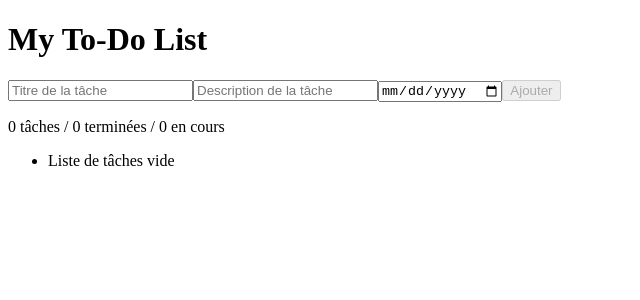
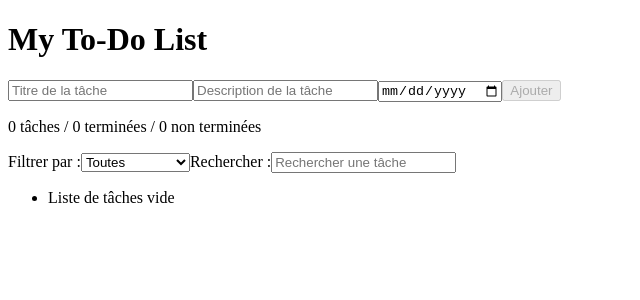
Before and after one commit to paulinefvl/ToDoList---Framework-JS, an Angular app: page / in a window 1280 px wide. Shown: the top 300 px of the page, without its empty margins (0-640 px from the left). Built offline with nearby package versions, Linux system fonts and the light colour scheme.

Commit message:
Filtres, recherche et tri des tâches

```diff
--- a/src/app/app.html
+++ b/src/app/app.html
@@ -9,10 +9,20 @@
   <button type="submit" [disabled]="title.trim().length < 3 || invalideDate()">Ajouter</button>
 </form>
 
-<p>{{ taskService.total() }} tâches / {{ taskService.doneTasks() }} terminées / {{ taskService.pendingTasks() }} en cours</p>
+<p>{{ taskService.total() }} tâches / {{ taskService.doneTasks() }} terminées / {{ taskService.pendingTasks() }} non terminées</p>
+
+<label for="filtre">Filtrer par :</label>
+<select id="filtre" name="filtre" [(ngModel)]="filter">
+  <option value="toutes">Toutes</option>
+  <option value="faites">Faites</option>
+  <option value="non terminées">Non terminées</option>
+</select>
+
+<label for="search">Rechercher :</label>
+<input id="search" name="search" [(ngModel)]="search" placeholder="Rechercher une tâche" />
 
 <ul>
-@for (task of taskService.tasks(); track task.id) {
+@for (task of filterTasks(); track task.id) {
   <li>
   @if (editId === task.id) {
     <input name="editTitle" [(ngModel)]="editTitle" />
--- a/src/app/app.ts
+++ b/src/app/app.ts
@@ -20,6 +20,8 @@ export class App {
   editTitle = '';
   editDescription = '';
   editDueDate = '';
+  filter = 'toutes';
+  search = '';
 
   addTask() {
     if (this.title.trim().length < 3) {
@@ -74,4 +76,15 @@ export class App {
   return this.editDueDate !== '' && this.editDueDate < this.today();
   }
 
+  filterTasks(): Task[] {
+  const q = this.search.trim().toLowerCase();
+
+  return this.taskService.tasks()
+    .filter(t => this.filter === 'toutes' || (this.filter === 'faites' && t.done) || (this.filter === 'non terminées' && !t.done))
+    .filter(t => t.title.toLowerCase().includes(q))
+    .sort((a, b) =>
+      (a.dueDate ?? '9999-12-31').localeCompare(b.dueDate ?? '9999-12-31') || a.title.localeCompare(b.title));
 }
+
+
+}
```
